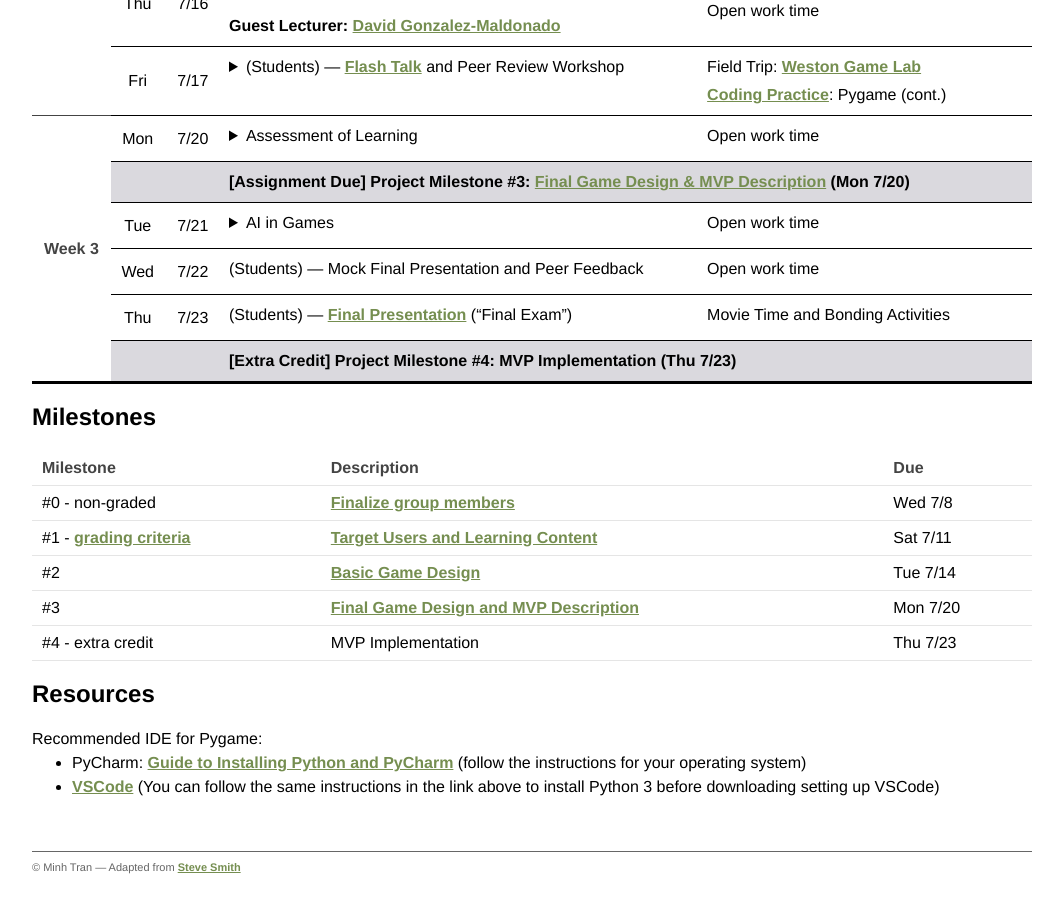
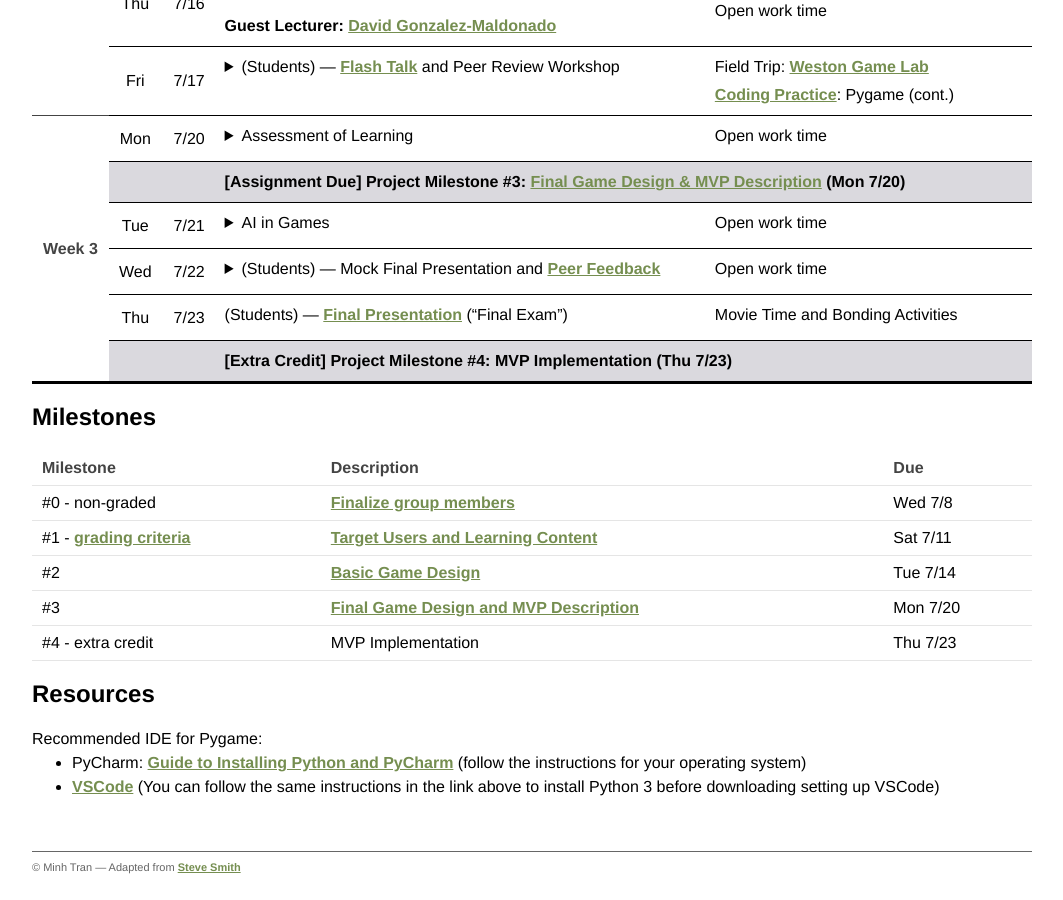
Before and after one commit to ngminhtran/ngminhtran.github.io, a Jekyll site: the page built from teaching/cgl/index.md, in a window 1280 px wide and 900 px high, scrolled down 1564 px. Shown: the whole window, without its empty margins (108-1171 px from the left). Built offline with Jekyll 4.4.1, drawn with Linux system fonts in a browser that asks for light colours; some of the changed lines change nothing that is shown.

Commit message:
uploaded W3c materials

```diff
--- a/_data/cgl_schedule.yml
+++ b/_data/cgl_schedule.yml
@@ -130,7 +130,10 @@
 
     - day: "Wed"
       date: "7/22"
-      lecture: "(Students) --- Mock Final Presentation and Peer Feedback"
+      lecture: ""
+      lectures:
+        - title: "(Students) --- Mock Final Presentation and [Peer Feedback](/assets/courses/csmc19929/MockPresentation_PeerFeedbackForm.pdf){:target='_blank'}"
+          slides: "/assets/courses/csmc19929/lec_slides/W3c_MockPresentation.pdf"
       lab: "Open work time"
 
     - day: "Thu"
```
Also changed, not shown: 4 other files.
